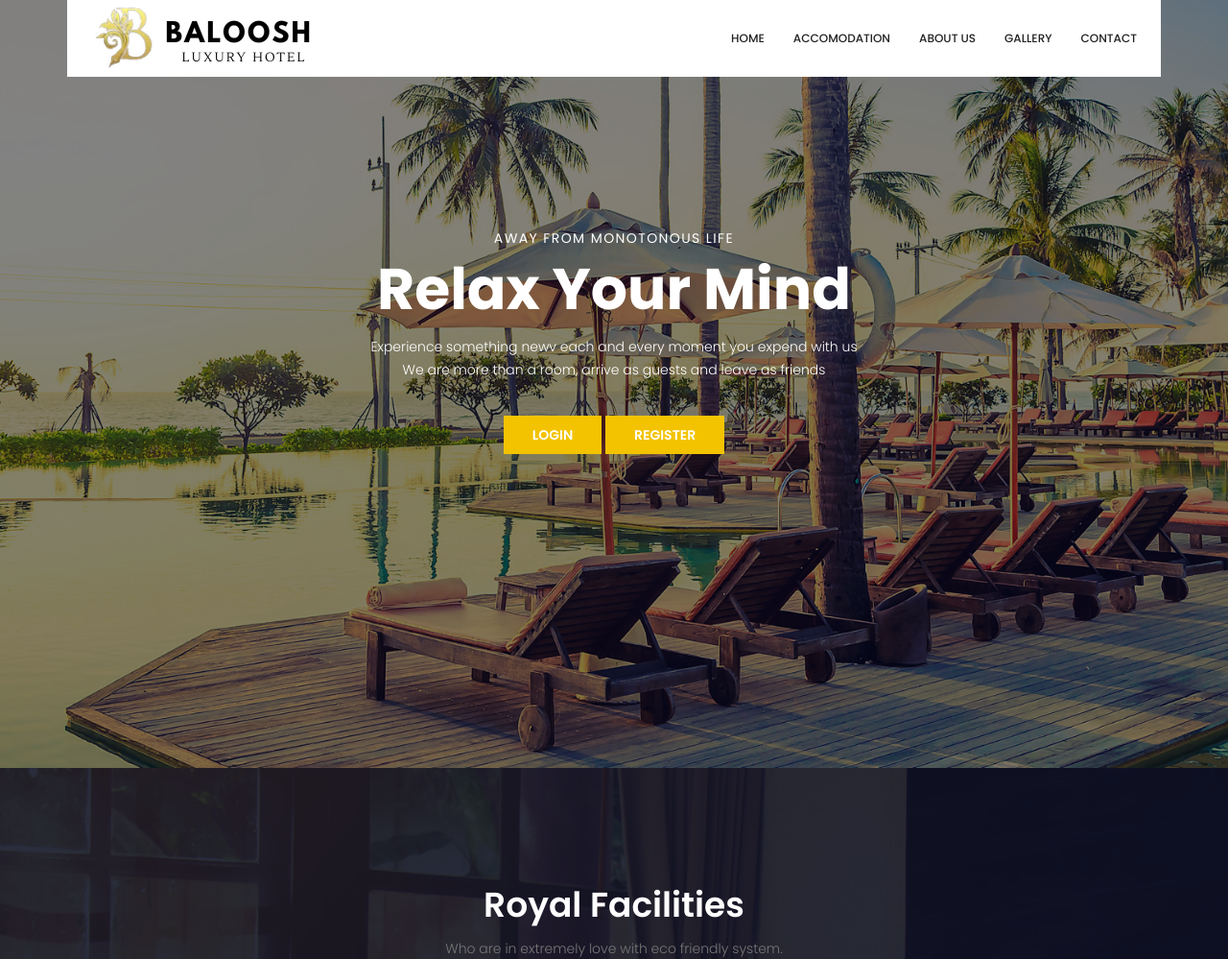
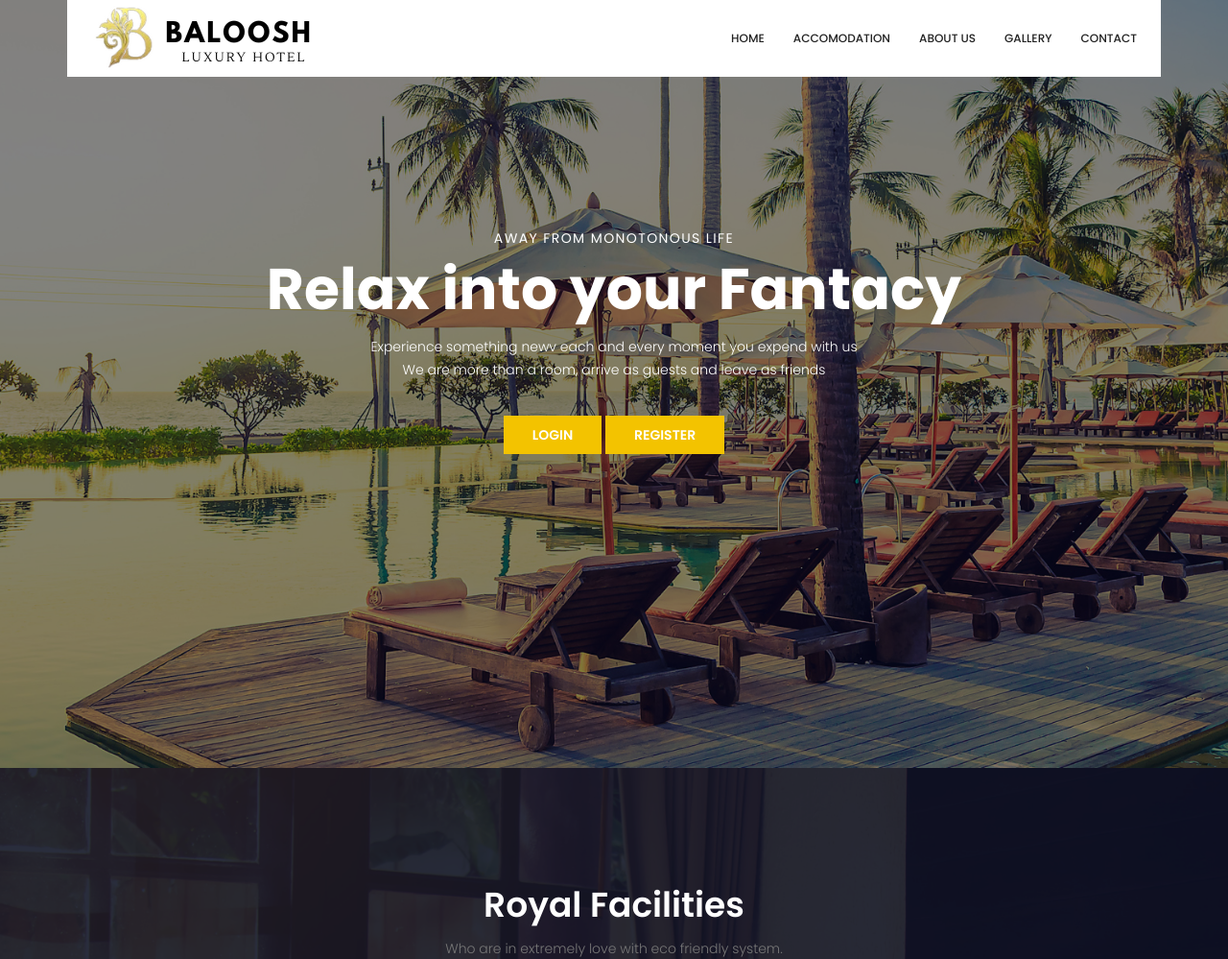
Before and after one commit to latrondav/hotel-booking, a Django app: page / in a window 1280 px wide. Shown: the top 999 px of the page at 96% size. Run offline with Django 4.2, Linux system fonts and the light colour scheme; some libraries are stand-ins or nearby versions.

Commit message:
another one

```diff
--- a/baloosh/templates/home.html
+++ b/baloosh/templates/home.html
@@ -18,7 +18,7 @@
 				<div class="container">
 					<div class="banner_content text-center">
 						<h6>Away from monotonous life</h6>
-						<h2>Relax Your Mind</h2>
+						<h2>Relax into your Fantacy</h2>
 						<p>Experience something newv each and every moment you expend with us<br> We are more than a room, arrive as guests and leave as friends</p>
 						<a href="/accomodation" class="btn theme_btn button_hover">Hello {{ user }}, Get Started</a>
 					</div>
@@ -181,7 +181,7 @@
 				<div class="container">
 					<div class="banner_content text-center">
 						<h6>Away from monotonous life</h6>
-						<h2>Relax Your Mind</h2>
+						<h2>Relax into your Fantacy</h2>
 						<p>Experience something newv each and every moment you expend with us<br>We are more than a room, arrive as guests and leave as friends</p>
                         <button type="button" class="btn theme_btn button_hover" data-toggle="modal" data-target="#LoginModal" >LOGIN</button>
                         <button type="button" class="btn theme_btn button_hover" data-toggle="modal" data-target="#RegisterModal" >REGISTER</button>
```
